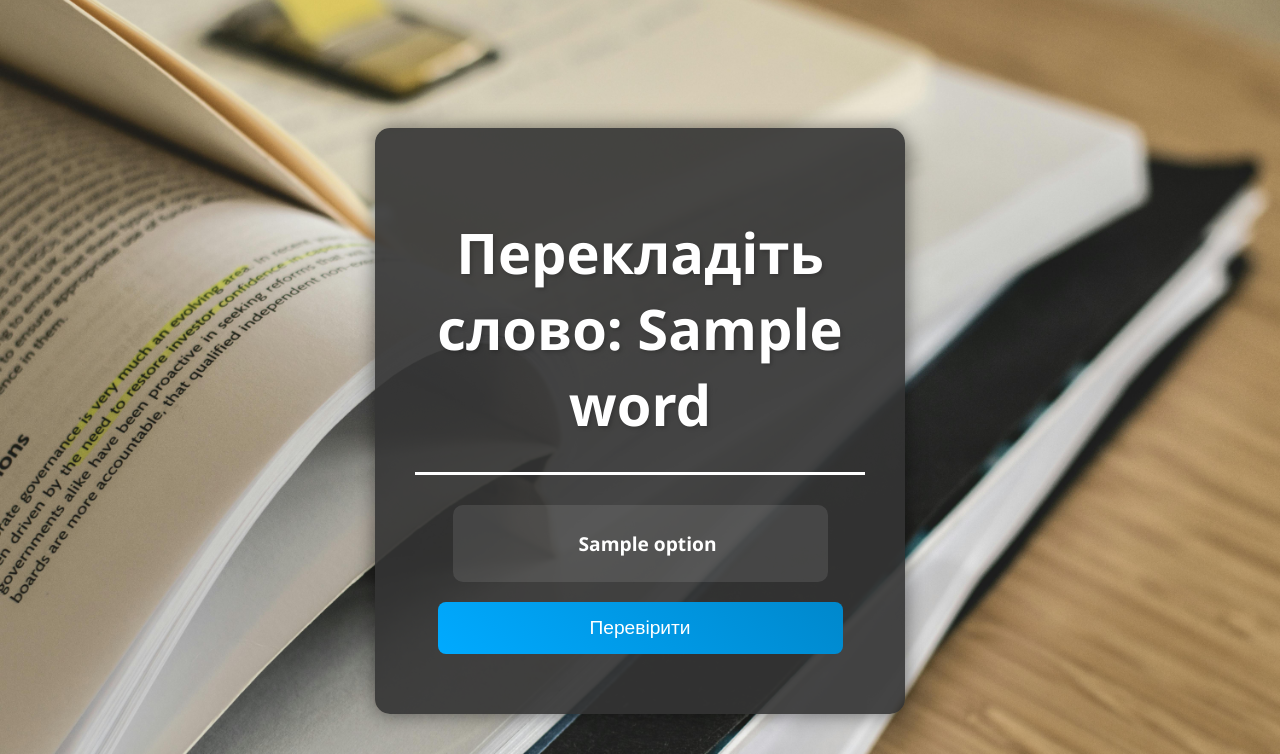
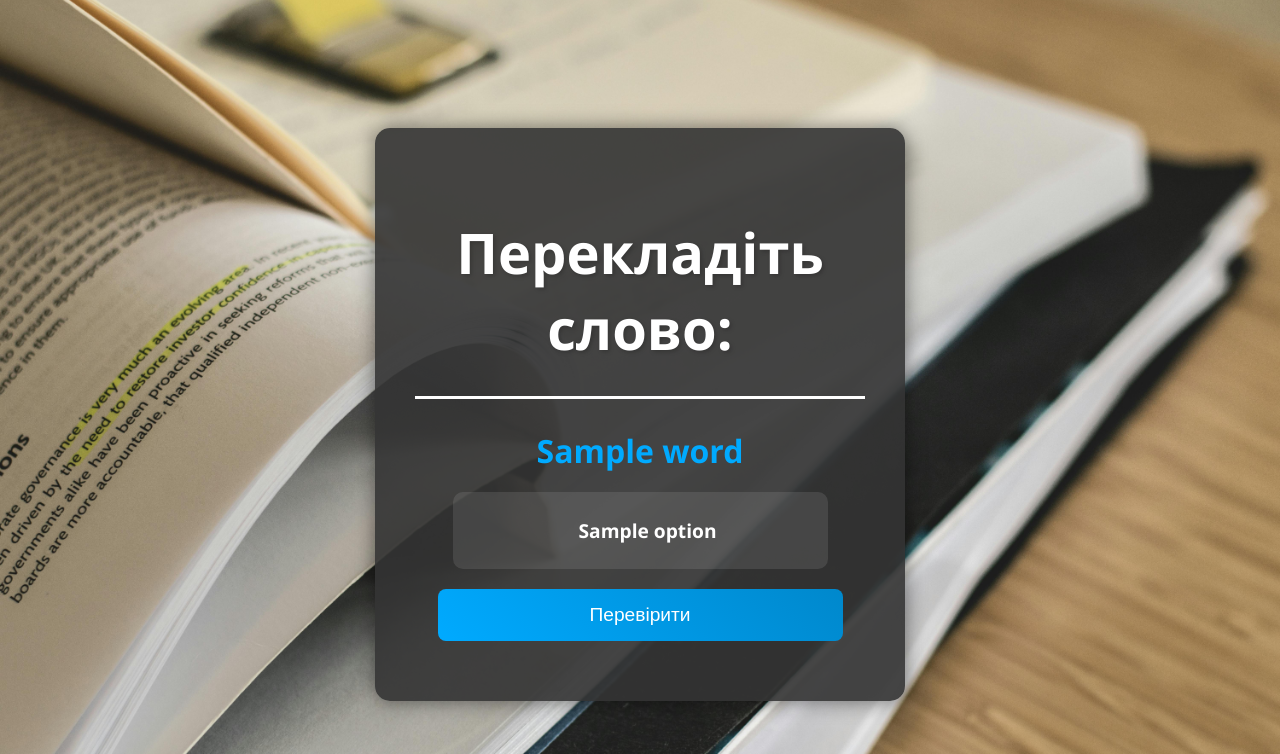
Before and after one commit to dodulka/site_engl, a Flask app: template templates/test.html in a window 1280 px wide. Shown: the top 754 px of the page. Run offline with Flask 3, Linux system fonts and the light colour scheme; the template is opened without the code that fills it: most values are stand-ins (such as "Sample title", 1, 10 or a date in 2020).

Commit message:
Update test.html
Style addiing

```diff
--- a/templates/test.html
+++ b/templates/test.html
@@ -6,7 +6,8 @@
 </head>
 <body class="content-page">
     <div class="learning">
-        <h2>Перекладіть слово: {{ word }}</h2>
+        <h2>Перекладіть слово:</h2>
+        <h1 style="color: #00aaff; margin: 20px 0;">{{ word }}</h1>
         <form method="POST" action="/check_answer">
             {% for option in options %}
                 <div>
```
